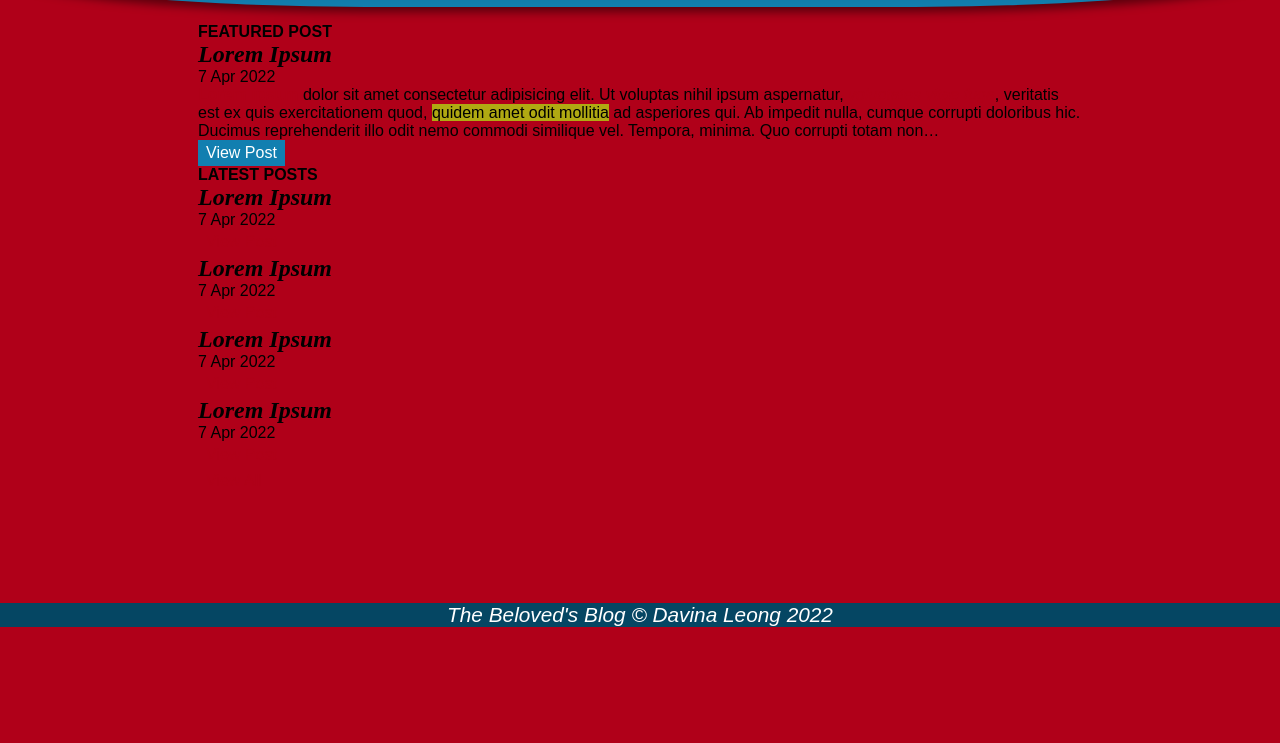
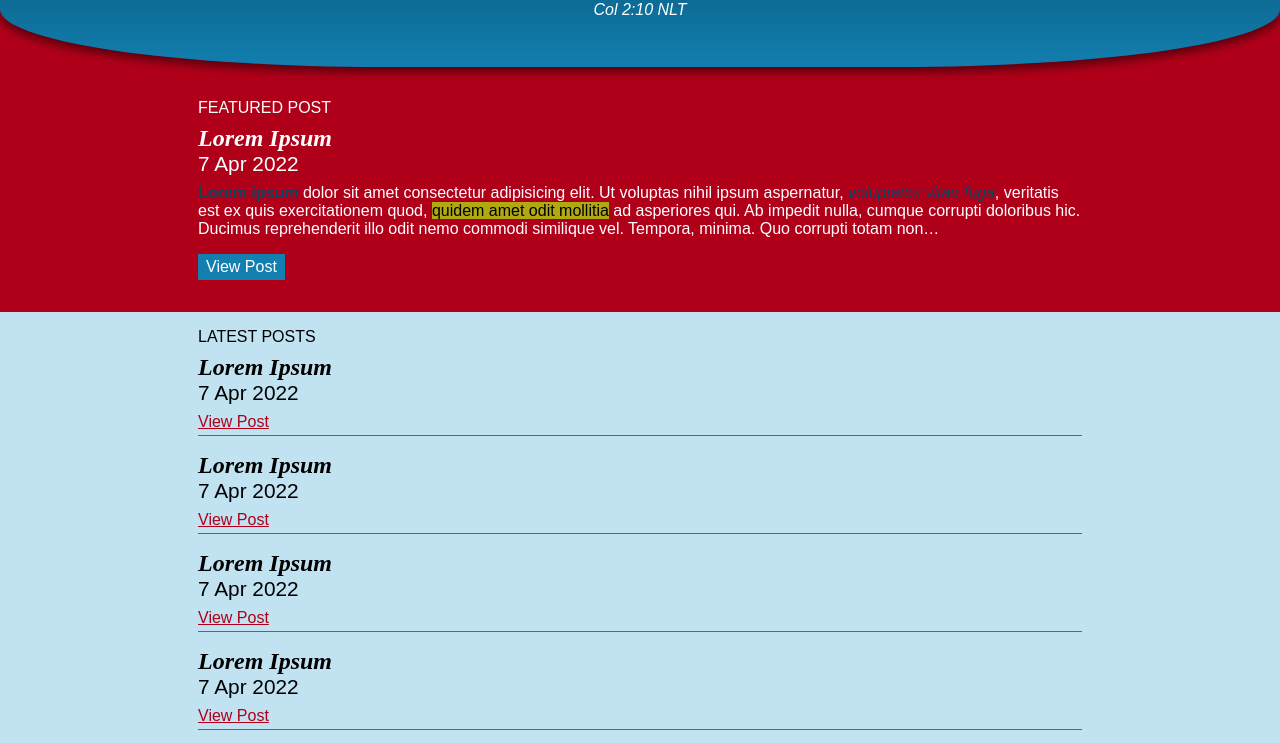
Before and after one commit to davinaleong/proj-beloved-blog-template, an Astro site: page / in a window 1280 px wide. Shown: the part 161-904 px from the top of the page. Before the commit the page ends 800 px from the top, so only its background shows below. Built offline with nearby package versions, Linux system fonts and the light colour scheme; Astro itself is replaced by a stand-in of ours; a web font is replaced by a local one.

Commit message:
Styled index page

```diff
--- a/src/pages/index.astro
+++ b/src/pages/index.astro
@@ -31,12 +31,14 @@ import MainLayout from '../layouts/MainLayout.astro';
 				<p class="post-description">
 					<strong>Lorem ipsum</strong> dolor sit amet consectetur adipisicing elit. Ut voluptas nihil ipsum aspernatur, <em>voluptates vitae fuga</em>, veritatis est ex quis exercitationem quod, <mark>quidem amet odit mollitia</mark> ad asperiores qui. Ab impedit nulla, cumque corrupti doloribus hic. Ducimus reprehenderit illo odit nemo commodi similique vel. Tempora, minima. Quo corrupti totam non&hellip;
 				</p>
-				<a href="/post" class="btn btn-primary">View Post</a>
+				<div class="btn-container">
+					<a href="/post" class="btn btn-primary">View Post</a>
+				</div>
 			</article>
 		</div>
 	</section>
 
-	<section class="content-section">
+	<section class="content-section bg-primary-light">
 		<div class="container">
 			<header class="section-header">
 				<h2 class="section-title">Latest Posts</h2>
@@ -67,8 +69,8 @@ import MainLayout from '../layouts/MainLayout.astro';
 					<a href="/post" class="btn btn-link">View Post</a>
 				</article>
 
-				<div class="btn-container">
-					<a href="/archive" class="btn btn-link">View All</a>
+				<div class="btn-container align-center">
+					<a href="/archive" class="btn btn-primary">View All</a>
 				</div>
 			</div>
 		</div>
--- a/src/styles/_buttons.scss
+++ b/src/styles/_buttons.scss
@@ -6,18 +6,21 @@ button {
   display: inline-block;
   border: none;
   border-radius: none;
+  padding-top: 0;
+  padding-bottom: 0;
+  padding-left: 0;
+  padding-right: 0;
+}
+
+@each $key, $value in $colors {
+  .btn-#{$key} {
+    color: color("white") !important;
+    background-color: color($key);
     padding-top: spacer("1");
     padding-bottom: spacer("1");
     padding-left: spacer("2");
     padding-right: spacer("2");
     text-decoration: text-decoration("none");
-}
-
-@each $key,
-$value in $colors {
-    .btn-#{$key} {
-        color: color("white");
-        background-color: color($key);
     position: relative;
     &::before {
       content: "";
@@ -35,10 +38,28 @@ $value in $colors {
 
     &:hover,
     &:focus {
-            color: color("white");
+      color: color("white") !important;
       &::before {
         transform: scaleX(1);
       }
     }
   }
 }
+
+.btn-link {
+  color: color("accent-1") !important;
+  text-decoration: text-decoration("underline");
+
+  &::before {
+    content: "";
+    display: none;
+  }
+
+  &:hover,
+  &:focus {
+    color: darken(color("accent-1"), 5%) !important;
+    &::before {
+      display: none;
+    }
+  }
+}
--- a/src/styles/_footer.scss
+++ b/src/styles/_footer.scss
@@ -1,10 +1,11 @@
 .main-footer {
-    color: color("white");
-    background-color: color("primary-dark");
+  color: color("white");
+  background-color: color("primary-dark");
+  @extend .py-2;
 }
 
 .copyright {
-    @extend .size-small;
-    @extend .style-italic;
-    @extend .align-center;
+  @extend .size-small;
+  @extend .style-italic;
+  @extend .align-center;
 }
--- a/src/styles/_sections.scss
+++ b/src/styles/_sections.scss
@@ -4,8 +4,7 @@ main {
 }
 
 .hero-section {
-  @extend .pt-3;
-  @extend .pb-4;
+  @extend .py-4;
   @extend .mb-3;
   @extend .shadow-hero;
 
@@ -15,3 +14,52 @@ main {
   background-image: linear-gradient(color("primary-dark"), color("primary"));
   border-radius: 0 0 30% 30%;
 }
+
+.featured-section {
+  @extend .py-3;
+  color: color("white");
+
+  strong,
+  b,
+  em,
+  i,
+  code {
+    color: color("primary-dark");
+  }
+
+  a {
+    color: color("primary-dark");
+
+    &:hover,
+    &:focus {
+      color: darken(color("primary"), 5%);
+    }
+  }
+}
+
+.btn-container {
+  @extend .py-3;
+}
+
+.content-section {
+  @extend .py-3;
+}
+
+.post-item {
+  @extend .pb-1;
+  border-bottom: thin solid color("primary");
+}
+
+.post-list {
+  display: flex;
+  flex-wrap: wrap;
+  gap: spacer("3");
+
+  & > .post-item {
+    width: 100%;
+  }
+
+  & > .btn-container {
+    width: 100%;
+  }
+}
--- a/src/styles/_type.scss
+++ b/src/styles/_type.scss
@@ -21,6 +21,10 @@ a {
   @extend .mb-2;
 }
 
+.hero-subtitle {
+  font-style: style("italic");
+}
+
 .page-title {
   font-family: family("heading");
   font-size: size("page-subtitle");
@@ -30,7 +34,9 @@ a {
 .section-title {
   font-family: family("body");
   font-size: size("section-title");
+  font-weight: weight("light");
   text-transform: text-transform("uppercase");
+  margin-bottom: spacer("2");
 }
 
 .post-title {
@@ -39,12 +45,9 @@ a {
   font-style: style("italic");
 }
 
-.hero-subtitle {
-  font-style: style("italic");
-}
-
-.date {
+.post-date {
   font-size: size("small");
+  margin-bottom: spacer("2");
 }
 
 strong,
@@ -55,25 +58,6 @@ code {
   color: color("accent-1");
 }
 
-.color-accent-1 {
-  strong,
-  b,
-  em,
-  i,
-  code {
-    color: color("primary");
-  }
-
-  a {
-    color: color("primary");
-
-    &:hover,
-    &:focus {
-      color: darken(color("primary"), 5%);
-    }
-  }
-}
-
 mark {
   background-color: color("accent-2");
 }
--- a/src/styles/_variables.scss
+++ b/src/styles/_variables.scss
@@ -148,11 +148,11 @@ $spacers: (
   "1": $unit * 0.25,
   "2": $unit * 0.5,
   "3": $unit * 1,
-  "4": $unit * 1.25,
-  "5": $unit * 2,
-  "6": $unit * 3,
-  "7": $unit * 5,
-  "auto": auto
+  "4": $unit * 3,
+  "5": $unit * 5,
+  "6": $unit * 8,
+  "7": $unit * 12,
+  "auto": auto,
 );
 
 @function spacer($key) {
```
Lines whose indentation alone changed are shown as unchanged.
